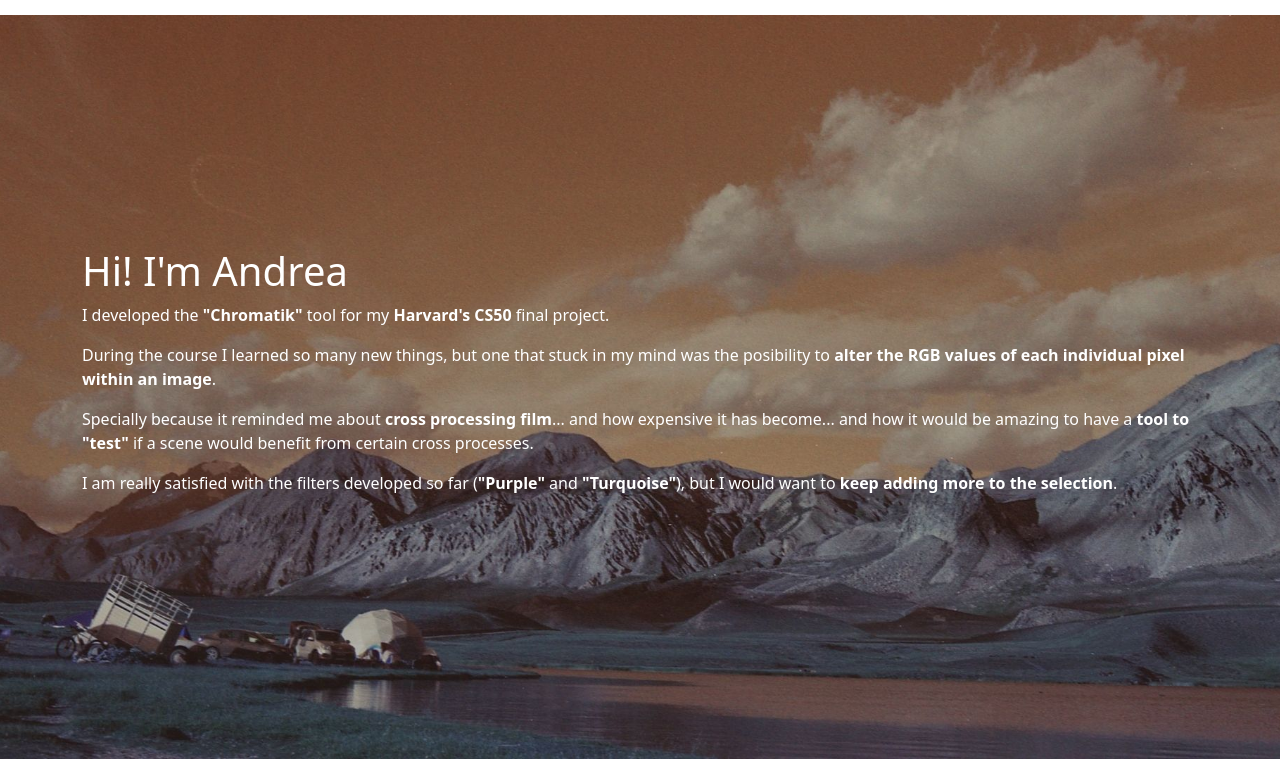
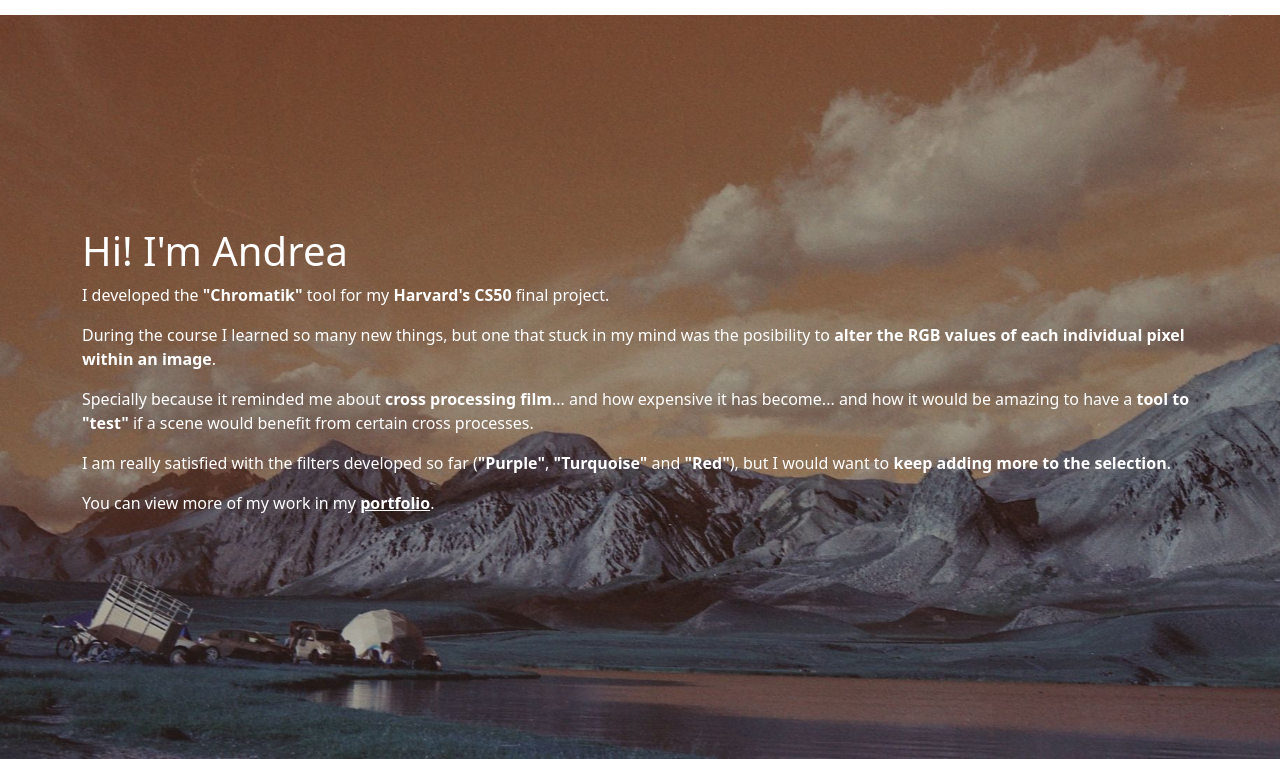
Before and after one commit to andreabarrandeguy/chromatik, a Django app: page /about/ in a window 1280 px wide. Shown: the part 41-800 px from the top of the page. Run offline with Django 5.2, Linux system fonts and the light colour scheme; some libraries are stand-ins or nearby versions.

Commit message:
Portfolio addition in About section + Icon

```diff
--- a/filters/static/filters/styles.css
+++ b/filters/static/filters/styles.css
@@ -109,6 +109,11 @@ form {
   font-weight: 700;
 }
 
+.tarjetas {
+  justify-content: center;
+  margin-top: 30px;
+}
+
 
 @media screen and (max-width: 767px) {
   .imgContainer {
@@ -126,6 +131,9 @@ form {
     margin-left: 5px;
     margin-right: 5px;
   }
+  .tarjetas {
+    flex-direction: column;
+  }
 }
 
 @media screen and (max-width: 367px) {
--- a/filters/templates/filters/about.html
+++ b/filters/templates/filters/about.html
@@ -1,7 +1,4 @@
-{% extends "filters/layout.html" %}
-{% load static %}
-
-{% block main %}
+{% extends "filters/layout.html" %} {% load static %} {% block main %}
 <div class="mainabout">
   <main class="container">
     <div>
@@ -9,16 +6,41 @@
     </div>
 
     <div>
-            <p>I developed the <span class="negrita">"Chromatik"</span> tool for my <span class="negrita">Harvard's
-                    CS50</span> final project.</p>
-            <p>During the course I learned so many new things, but one that stuck in my mind was the posibility to <span
-                    class="negrita">alter the RGB values of each individual pixel within an image</span>.</p>
-            <p>Specially because it reminded me about <span class="negrita">cross processing film</span>... and how
-                expensive it has become... and how it would be amazing to have a <span class="negrita">tool to
-                    "test"</span> if a scene would benefit from certain cross processes.</p>
-            <p>I am really satisfied with the filters developed so far (<span class="negrita">"Purple"</span> and <span
-                    class="negrita">"Turquoise"</span>), but I would want to <span class="negrita">keep adding more to
-                    the selection</span>.</p>
+      <p>
+        I developed the <span class="negrita">"Chromatik"</span> tool for my
+        <span class="negrita">Harvard's CS50</span> final project.
+      </p>
+      <p>
+        During the course I learned so many new things, but one that stuck in my
+        mind was the posibility to
+        <span class="negrita"
+          >alter the RGB values of each individual pixel within an image</span
+        >.
+      </p>
+      <p>
+        Specially because it reminded me about
+        <span class="negrita">cross processing film</span>... and how expensive
+        it has become... and how it would be amazing to have a
+        <span class="negrita">tool to "test"</span> if a scene would benefit
+        from certain cross processes.
+      </p>
+      <p>
+        I am really satisfied with the filters developed so far (<span
+          class="negrita"
+          >"Purple"</span
+        >, <span class="negrita">"Turquoise"</span> and
+        <span class="negrita">"Red"</span>), but I would want to
+        <span class="negrita">keep adding more to the selection</span>.
+      </p>
+      <p>
+        You can view more of my work in my
+        <a
+          href="https://andreabarrandeguy.github.io/"
+          style="color: white; font-weight: bold"
+          target="_blank"
+          >portfolio</a
+        >.
+      </p>
     </div>
   </main>
 </div>
--- a/filters/templates/filters/layout.html
+++ b/filters/templates/filters/layout.html
@@ -2,42 +2,72 @@
 
 <!DOCTYPE html>
 <html lang="en">
-
   <head>
-    <meta name="viewport" content="initial-scale=1, width=device width">
-    <link href="https://cdn.jsdelivr.net/npm/bootstrap@5.2.3/dist/css/bootstrap.min.css" rel="stylesheet"
-        integrity="sha384-rbsA2VBKQhggwzxH7pPCaAqO46MgnOM80zW1RWuH61DGLwZJEdK2Kadq2F9CUG65" crossorigin="anonymous">
-    <script src="https://cdn.jsdelivr.net/npm/bootstrap@5.2.3/dist/js/bootstrap.bundle.min.js"
+    <meta name="viewport" content="initial-scale=1, width=device width" />
+    <meta
+      name="description"
+      content="Chromatik: See your photos transform with stunning film emulsion effects at the click of a button!"
+    />
+    <meta
+      name="keywords"
+      content="Chromatik, analog photography, cross processing film, film emulsion, filters"
+    />
+    <link
+      rel="shortcut icon"
+      href="../../static/filters/chromatik.ico"
+      type="image/x-icon"
+    />
+    <link
+      href="https://cdn.jsdelivr.net/npm/bootstrap@5.2.3/dist/css/bootstrap.min.css"
+      rel="stylesheet"
+      integrity="sha384-rbsA2VBKQhggwzxH7pPCaAqO46MgnOM80zW1RWuH61DGLwZJEdK2Kadq2F9CUG65"
+      crossorigin="anonymous"
+    />
+    <script
+      src="https://cdn.jsdelivr.net/npm/bootstrap@5.2.3/dist/js/bootstrap.bundle.min.js"
       integrity="sha384-kenU1KFdBIe4zVF0s0G1M5b4hcpxyD9F7jL+jjXkk+Q2h455rYXK/7HAuoJl+0I4"
-        crossorigin="anonymous"></script>
-    <script src="https://kit.fontawesome.com/858b52eeaa.js" crossorigin="anonymous"></script>
-    <link href="{% static 'filters/styles.css' %}" rel="stylesheet">
+      crossorigin="anonymous"
+    ></script>
+    <script
+      src="https://kit.fontawesome.com/858b52eeaa.js"
+      crossorigin="anonymous"
+    ></script>
+    <link href="{% static 'filters/styles.css' %}" rel="stylesheet" />
     <script src="{% static 'filters/index.js' %}"></script>
     <title>Chromatik</title>
   </head>
 
   <body>
     <header>
-        <nav class="navbar navbar-expand-lg bg-white" style="width: 100%;">
+      <nav class="navbar navbar-expand-lg bg-white" style="width: 100%">
         <div class="container-fluid">
           <a class="navbar-brand mb-0 h1" href="{% url 'index' %}">Chromatik</a>
-                <button class="navbar-toggler" type="button" data-bs-toggle="collapse"
-                    data-bs-target="#navbarNavAltMarkup" aria-controls="navbarNavAltMarkup" aria-expanded="false"
-                    aria-label="Toggle navigation">
+          <button
+            class="navbar-toggler"
+            type="button"
+            data-bs-toggle="collapse"
+            data-bs-target="#navbarNavAltMarkup"
+            aria-controls="navbarNavAltMarkup"
+            aria-expanded="false"
+            aria-label="Toggle navigation"
+          >
             <span class="navbar-toggler-icon"></span>
           </button>
-                <div class="collapse navbar-collapse" id="navbarNavAltMarkup" style="justify-content: right;">
+          <div
+            class="collapse navbar-collapse"
+            id="navbarNavAltMarkup"
+            style="justify-content: right"
+          >
             <div class="navbar-nav">
-                        <a class="nav-link about" href="{% url 'about' %}">About the project</a>
+              <a class="nav-link about" href="{% url 'about' %}"
+                >About the project</a
+              >
             </div>
           </div>
         </div>
       </nav>
     </header>
 
-    {% block main %}
-    {% endblock %}
-
+    {% block main %} {% endblock %}
   </body>
-
 </html>
--- a/filters/urls.py
+++ b/filters/urls.py
@@ -6,5 +6,5 @@ urlpatterns = [
     path("about/", views.about, name="about"),
     path("outputh/", views.outputh, name="outputh"),
     path("outputv/", views.outputv, name="outputv"),
-    path("test/", views.test, name="test")
+    path("filters/", views.filters, name="filters")
 ]
--- a/filters/views.py
+++ b/filters/views.py
@@ -165,5 +165,5 @@ def outputh(request):
 def outputv(request):
     return render(request, "filters/outputv.html")
 
-def test(request):
-    return render(request, "filters/index2.html")
+def filters(request):
+    return render(request, "filters/filters.html")
```
Also changed, not shown: filters/templates/filters/filters.html (added, +39 -0 lines), filters/templates/filters/index.html (+4 -3 lines), filters/static/filters/chromatik.ico (added), filters/static/filters/og2purple.png (added), filters/static/filters/og2red.png (added), filters/static/filters/og2turq.png (added). Lines whose indentation alone changed are shown as unchanged.
